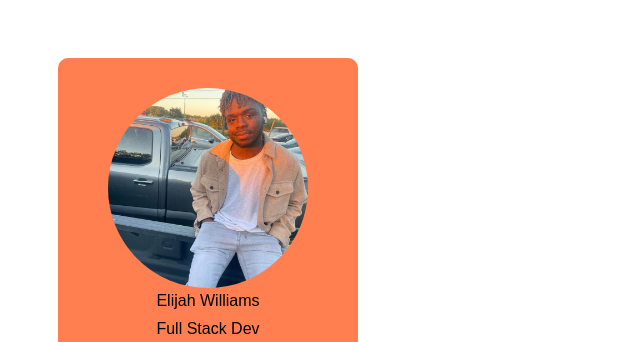
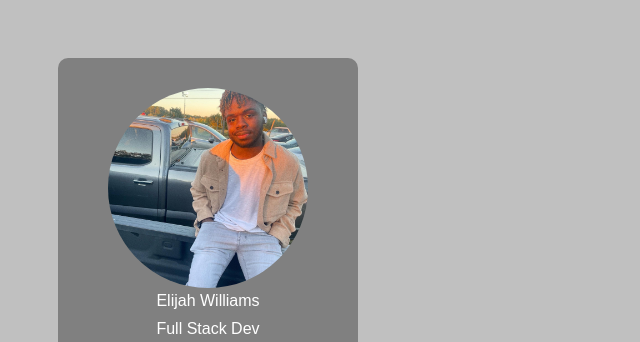
Before and after one commit to RealnNTrue16/Resume, a plain HTML site: page index.html in a window 1280 px wide. Shown: the top 342 px of the page, without its empty margins (0-640 px from the left). Drawn offline with Linux system fonts and the light colour scheme; a web font is replaced by a local one.

Commit message:
Color Change

```diff
--- /dev/null
+++ b/blocks/page.css
@@ -0,0 +1,4 @@
+.page {
+  background-color: silver;
+  color: white;
+}
--- a/blocks/profile.css
+++ b/blocks/profile.css
@@ -1,6 +1,6 @@
 .profile {
   /* Fonts */
-  background-color: coral;
+  background-color: gray;
   max-width: 300px;
   border-radius: 10px;
 }
--- a/pages/index.css
+++ b/pages/index.css
@@ -1,3 +1,5 @@
+@import url("/blocks/page.css");
+
 @import url("/blocks/header.css");
 
 @import url("/blocks/profile.css");
```
